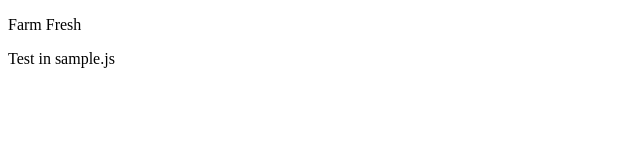
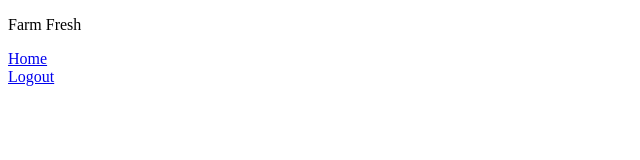
Before and after one commit to BW-Farm-Fresh-Produce/Frontend, a React (Create React App) app in the folder farm-fresh/: page / in a window 1280 px wide. Shown: the top 160 px of the page, without its empty margins (0-640 px from the left). Built offline with nearby package versions, Linux system fonts and the light colour scheme.

Commit message:
Basic Nav Outline

```diff
--- a/farm-fresh/src/App.js
+++ b/farm-fresh/src/App.js
@@ -1,12 +1,11 @@
 import React from 'react';
-
-import Sample from "./components/sample";
+import CustomerNav from './components/CustomerNav';
 
 function App() {
   return (
     <div className="App">
      <p>Farm Fresh</p>
-     <Sample />
+     <CustomerNav />
     </div>
   );
 }
--- /dev/null
+++ b/farm-fresh/src/components/CustomerNav.js
@@ -0,0 +1,16 @@
+import React from 'react';
+
+const CustomerNav = () => {
+  return (
+      <div className="Nav">
+        <div>
+          <a href="/">Home</a>
+        </div>
+        <div>
+          <a href="/Logout">Logout</a>
+        </div>
+      </div>
+  );
+};
+
+export default CustomerNav;
--- a/farm-fresh/src/components/sample.js
+++ /dev/null
@@ -1,7 +0,0 @@
-import React from "react";
-
-export default () => {
-    return (
-        <div>Test in sample.js</div>
-    )
-}
```
Also changed, not shown: farm-fresh/src/components/FarmerNav.js (added, +24 -0 lines), farm-fresh/src/components/Farm Fresh Produce.png (added), farm-fresh/src/components/Navigation.js (deleted).
